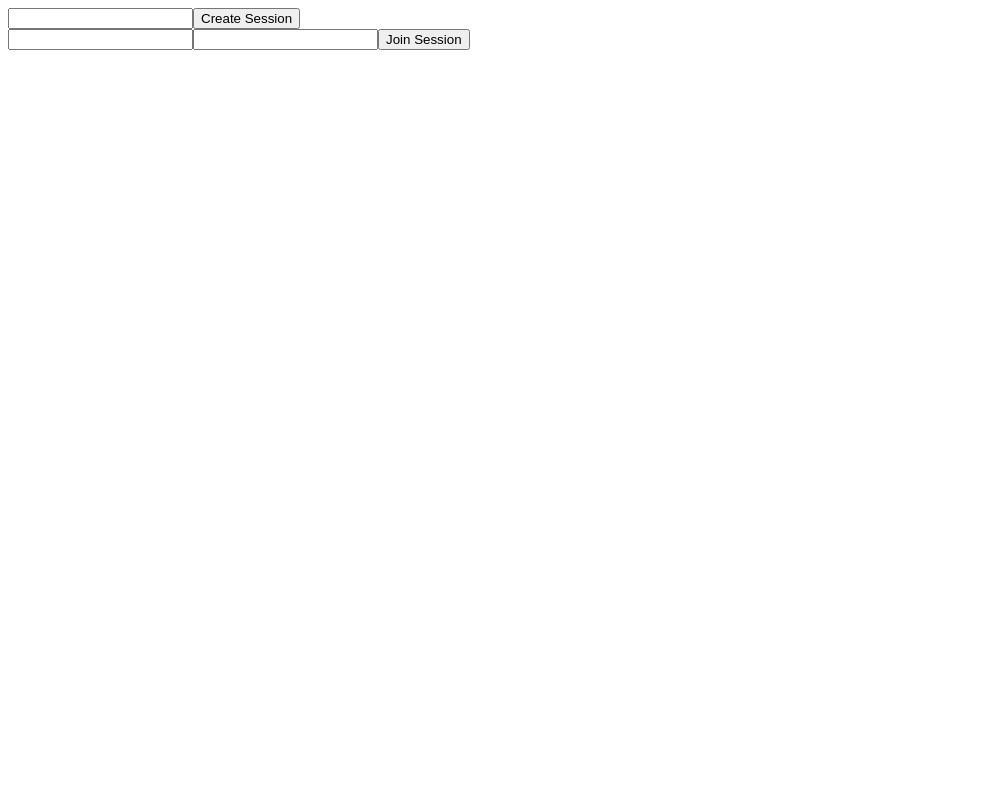
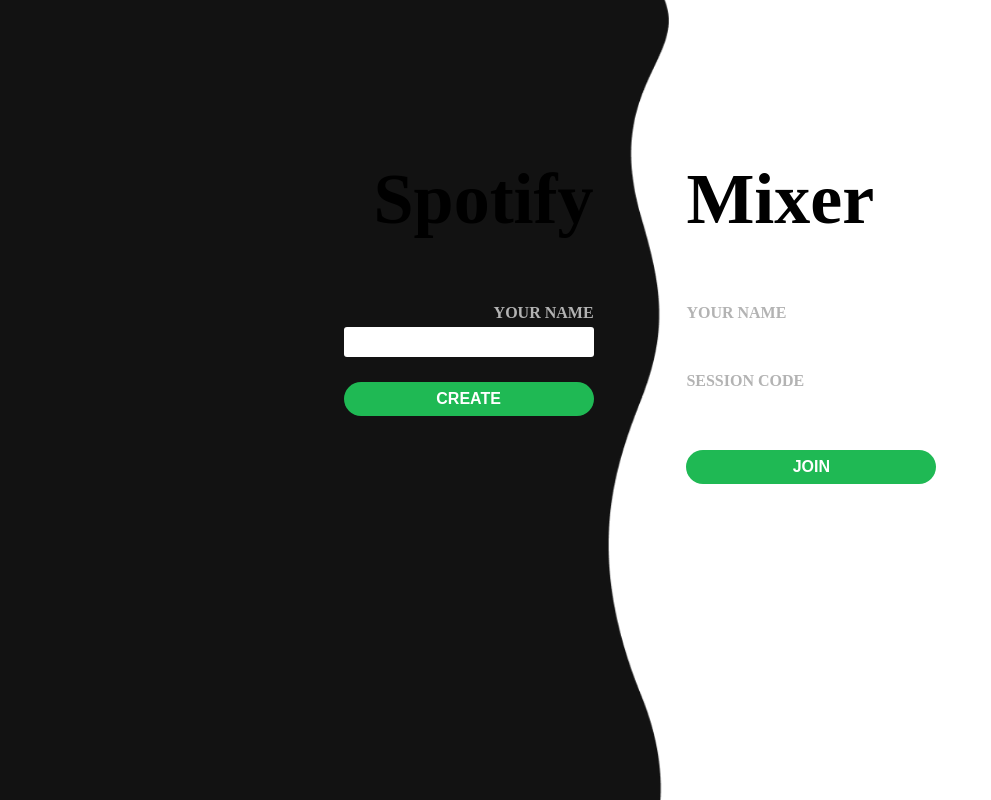
Before and after one commit to ezhai24/spotify-mixer, a Next.js app: page / in a window 1280 px wide. Shown: the whole page, without its empty margins (0-991 px from the left). Built offline with nearby package versions, Linux system fonts and the light colour scheme.

Commit message:
adding wave animation

```diff
--- /dev/null
+++ b/components/Form.tsx
@@ -0,0 +1,27 @@
+import styled from '@emotion/styled';
+import colors from 'shared/colors';
+
+export const InputLabel = styled.label({
+  marginTop: 15,
+  color: colors.secondaryText,
+  fontWeight: 'bold',
+});
+
+export const Input = styled.input({
+  marginTop: 5,
+  border: 'none',
+  borderRadius: 3,
+  padding: 6,
+  fontSize: 16,
+});
+
+export const PrimaryButton = styled.button({
+  marginTop: 25,
+  border: 'none',
+  borderRadius: 20,
+  backgroundColor: colors.primary,
+  padding: 8,
+  color: colors.primaryText,
+  fontSize: 16,
+  fontWeight: 'bold',
+});
--- a/pages/_document.tsx
+++ b/pages/_document.tsx
@@ -14,6 +14,7 @@
           <Global
             styles={{
               'html, body': {
+                overflowX: 'hidden',
                 fontFamily: 'IBM Plex Sans',
                 backgroundColor: colors.backgroundLight,
                 color: colors.primaryText,
--- a/pages/index.tsx
+++ b/pages/index.tsx
@@ -1,13 +1,49 @@
 import React, { useState } from 'react';
 import randomstring from 'randomstring';
 import Cookies from 'js-cookie';
+import styled from '@emotion/styled';
 
+import { InputLabel, Input, PrimaryButton } from '~/components/Form';
 import { SPOTIFY_END_POINTS, SPOTIFY_STATE_KEY } from '~/shared/endpoints';
 import { SessionUser } from '~/shared/types';
+
+enum FormType {
+  NONE,
+  CREATE,
+  JOIN,
+}
+
+const Wave = styled.div({
+  position: 'fixed',
+  top: 0,
+  left: 0,
+  height: '100%',
+  width: '100%',
+  backgroundImage: 'url("wave.png")',
+  backgroundSize: '55% 100%',
+  backgroundRepeat: 'no-repeat',
+  transition: 'background-size 1s',
+});
+
+const FormsContainer = styled.div({
+  position: 'relative',
+  display: 'flex',
+  flexDirection: 'row',
+  justifyContent: 'space-evenly',
+  margin: '0 20%',
+});
+
+const Form = styled.form({
+  display: 'flex',
+  flexDirection: 'column',
+  width: 250,
+  margin: 10,
+});
 
 const Home = () => {
   const [createFormValues, setCreateFormValues] = useState<SessionUser>({});
   const [joinFormValues, setJoinFormValues] = useState<SessionUser>({});
+  const [submittedForm, setSubmittedForm] = useState(FormType.NONE);
 
   const handleCreateChange = (e) => {
     const key = e.target.name;
@@ -27,6 +63,16 @@
     }));
   };
 
+  const submitCreateForm = (e) => {
+    e.preventDefault();
+    setSubmittedForm(FormType.CREATE);
+  };
+
+  const submitJoinForm = (e) => {
+    e.preventDefault();
+    setSubmittedForm(FormType.JOIN);
+  };
+
   const authorizeUser = (user: SessionUser) => {
     const scope = user.isPrimaryUser
       ? 'user-top-read playlist-modify-public'
@@ -40,44 +86,64 @@
     window.location.href = redirectUrl;
   };
 
-  const authorizePrimaryUser = (e) => {
-    e.preventDefault();
-    authorizeUser({ isPrimaryUser: true, ...createFormValues });
-  };
+  const authorizePrimaryUser = () => authorizeUser({
+    ...createFormValues,
+    isPrimaryUser: true,
+  });
 
-  const authorizeSecondaryUser = (e) => {
-    e.preventDefault();
-    authorizeUser({ isPrimaryUser: false, ...joinFormValues });
-  };
+  const authorizeSecondaryUser = (e) => authorizeUser({
+    ...joinFormValues,
+    isPrimaryUser: false,
+  });
 
   return (
-    <>
-      <form>
-        <input
+    <div style={{ marginTop: 100 }}>
+      <Wave
+        style={{
+          backgroundSize: submittedForm !== FormType.NONE && (
+            submittedForm === FormType.CREATE ? '115% 100%' : '0% 100%'
+          ),
+        }}
+        onTransitionEnd={
+          submittedForm === FormType.CREATE
+            ? authorizePrimaryUser
+            : authorizeSecondaryUser
+        }
+      />
+
+      <FormsContainer>
+        <Form autoComplete="off" style={{ textAlign: 'right' }}>
+          <h1 style={{ fontSize: 72 }}>Spotify</h1>
+          <InputLabel>YOUR NAME</InputLabel>
+          <Input
             type="text"
             name="displayName"
             value={ createFormValues.displayName || '' }
             onChange={ handleCreateChange }
           />
-        <button onClick={ authorizePrimaryUser }>Create Session</button>
-      </form>
+          <PrimaryButton onClick={ submitCreateForm }>CREATE</PrimaryButton>
+        </Form>
 
-      <form>
-        <input
+        <Form autoComplete="off">
+          <h1 style={{ fontSize: 72 }}>Mixer</h1>
+          <InputLabel>YOUR NAME</InputLabel>
+          <Input
             type="text"
             name="displayName"
             value={ joinFormValues.displayName || '' }
             onChange={ handleJoinChange }
           />
-        <input
+          <InputLabel>SESSION CODE</InputLabel>
+          <Input
             type="text"
             name="sessionId"
             value={ joinFormValues.sessionId || '' }
             onChange={ handleJoinChange }
           />
-        <button onClick={ authorizeSecondaryUser }>Join Session</button>
-      </form>
-    </>
+          <PrimaryButton onClick={ submitJoinForm }>JOIN</PrimaryButton>
+        </Form>
+      </FormsContainer>
+    </div>
   );
 };
 
```
Also changed, not shown: public/wave.png (added). Lines whose indentation alone changed are shown as unchanged.
